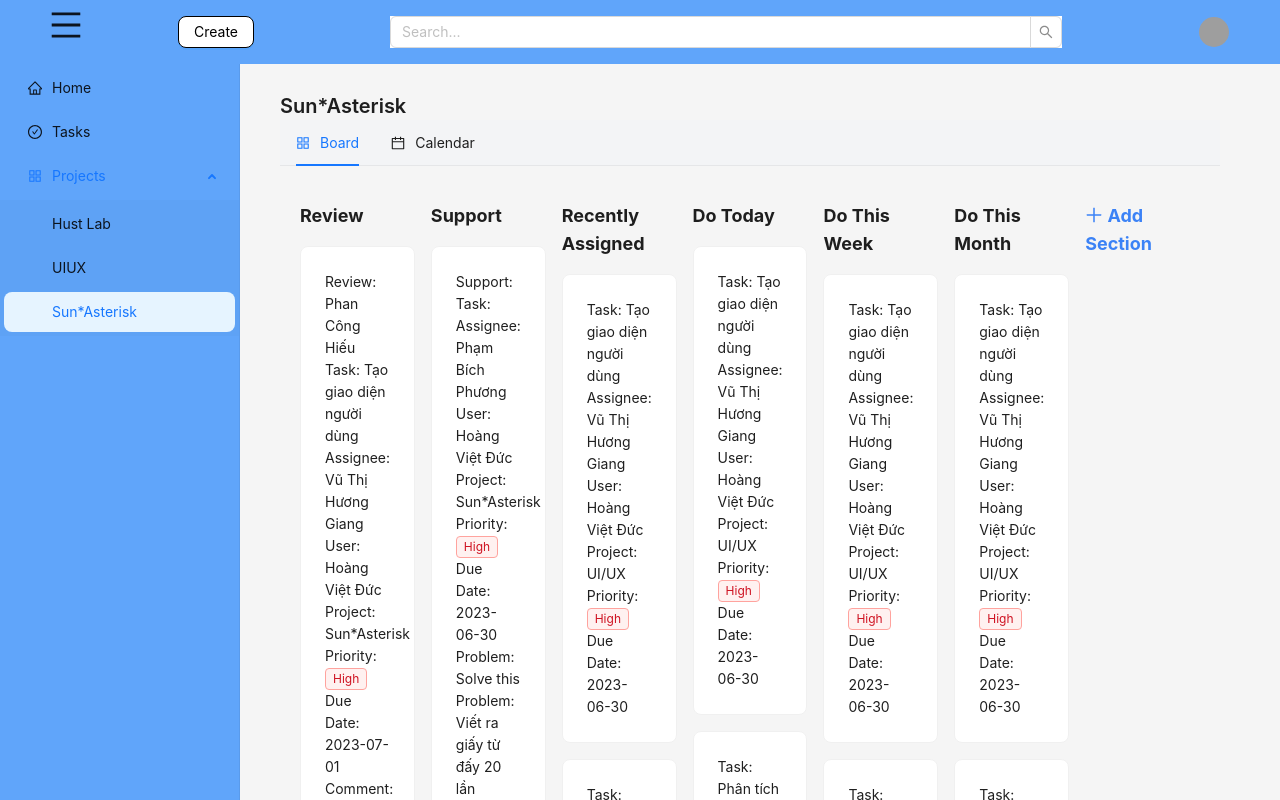
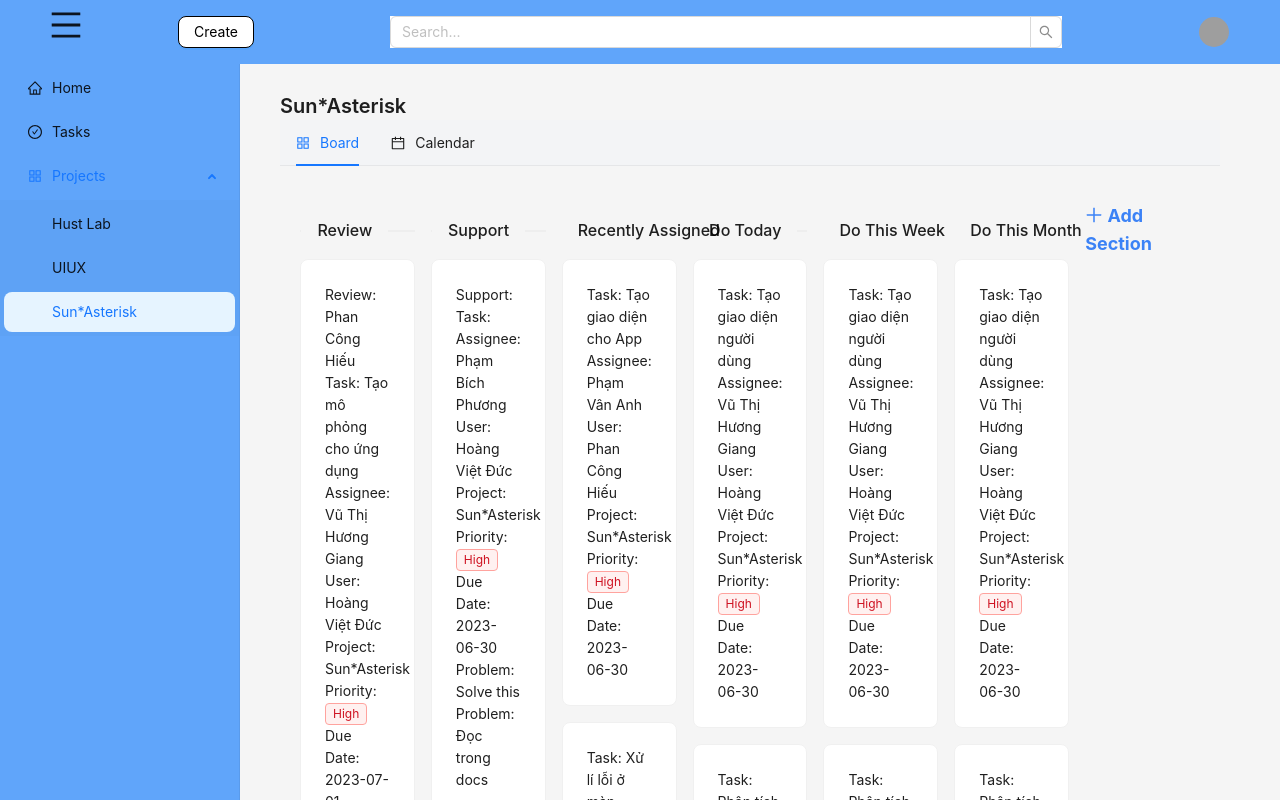
Before and after one commit to phanhieu2507/UIUX_Easy_Manage, a React (Create React App) app: page /sunasterisk in a window 1280 px wide. Shown: the top 800 px of the page. Built offline with nearby package versions, Linux system fonts and the light colour scheme; grey boxes are pictures that could not be loaded.

Commit message:
update field

```diff
--- a/src/pages/board/board.js
+++ b/src/pages/board/board.js
@@ -1,5 +1,5 @@
 import { useState } from 'react';
-import { Layout, Card, Modal, Input, Space, Rate, Tag } from 'antd';
+import { Layout, Card, Modal, Input, Space, Rate, Tag, Divider } from 'antd';
 import { PlusOutlined,StarFilled } from '@ant-design/icons';
 
 const { Content } = Layout;
@@ -218,7 +218,7 @@ const Board = () => {
       <Content className="p-5">
         <div className="grid grid-cols-7 gap-4">
           <div className="col-span-1">
-            <h2 className="text-lg font-bold mb-4">Review</h2>
+            <h2 className="text-lg font-bold mb-4"><Divider orientation="left">Review</Divider></h2>
             <div className="h-screen overflow-y-auto hover:overflow-y-scroll">
             {reviewTasks.map((task) => (
   <Card key={task.id} className="mb-4">
@@ -247,7 +247,7 @@ const Board = () => {
             </div>
           </div>
           <div className="col-span-1">
-            <h2 className="text-lg font-bold mb-4">Support</h2>
+            <h2 className="text-lg font-bold mb-4"><Divider orientation="left">Support</Divider></h2>
             <div className="h-screen overflow-y-auto hover:overflow-y-scroll">
               {supportTasks.map((task) => (
                 <Card key={task.id} className="mb-4">
@@ -274,7 +274,7 @@ const Board = () => {
             </div>
           </div>
           <div className="col-span-1">
-            <h2 className="text-lg font-bold mb-4">Recently Assigned</h2>
+            <h2 className="text-lg font-bold mb-4"><Divider orientation="left">Recently Assigned</Divider></h2>
             <div className="h-screen overflow-y-auto hover:overflow-y-scroll">
               {recentlyAssignedTasks.map((task) => (
                 <Card key={task.id} className="mb-4"><h3>{task.title}</h3>
@@ -297,7 +297,7 @@ const Board = () => {
             </div>
           </div>
           <div className="col-span-1">
-            <h2 className="text-lg font-bold mb-4">Do Today</h2>
+            <h2 className="text-lg font-bold mb-4"><Divider orientation="left">Do Today</Divider></h2>
             <div className="h-screen overflow-y-auto hover:overflow-y-scroll">
               {doTodayTasks.map((task) => (
                 <Card key={task.id} className="mb-4"><h3>{task.title}</h3>
@@ -319,7 +319,7 @@ const Board = () => {
             </div>
           </div>
           <div className="col-span-1">
-            <h2 className="text-lg font-bold mb-4">Do This Week</h2>
+            <h2 className="text-lg font-bold mb-4"><Divider orientation="left">Do This Week</Divider></h2>
             <div className="h-screen overflow-y-auto hover:overflow-y-scroll">
               {doThisWeekTasks.map((task) => (
                 <Card key={task.id} className="mb-4"><h3>{task.title}</h3>
@@ -341,7 +341,7 @@ const Board = () => {
             </div>
           </div>
           <div className="col-span-1">
-            <h2 className="text-lg font-bold mb-4">Do This Month</h2>
+            <h2 className="text-lg font-bold mb-4"><Divider orientation="left">Do This Month</Divider></h2>
             <div className="h-screen overflow-y-auto hover:overflow-y-scroll">
               {doThisMonthTasks.map((task) => (
                 <Card key={task.id} className="mb-4"><h3>{task.title}</h3>
--- a/src/pages/board/boardSun.js
+++ b/src/pages/board/boardSun.js
@@ -1,5 +1,5 @@
 import { useState } from 'react';
-import { Layout, Card, Modal, Input, Space, Rate, Tag } from 'antd';
+import { Layout, Card, Modal, Input, Space, Rate, Tag, Divider } from 'antd';
 import { PlusOutlined,StarFilled } from '@ant-design/icons';
 
 const { Content } = Layout;
@@ -8,24 +8,24 @@ const BoardSun = () => {
   var reviewTasks = [
     {
       Review: "Phan Công Hiếu",
-      Task: "Tạo giao diện người dùng",
+      Task: "Tạo mô phỏng cho ứng dụng",
       Assignee: "Vũ Thị Hương Giang",
       User: "Hoàng Việt Đức",
       Project: "Sun*Asterisk",
       Priority: "High",
       dueDate: "2023-07-01",
-      Comment: "Công việc hoàn thành đúng tiến độ và chất lượng tốt!",
+      Comment: "Mô phỏng hoạt động được",
       Rating: 5,
     },
     {
       Review: "Phan Công Hiếu",
-      Task: "Phân tích yêu cầu người dùng",
+      Task: "Phân tích mô phỏng",
       Assignee: "Trịnh Tuấn Đạt",
       User: "Hoàng Việt Đức",
       Project: "Sun*Asterisk",
       Priority: "Medium",
       dueDate: "2023-07-15",
-      Comment: "Công việc có những điểm cần cải thiện, nhưng tổng thể là tốt!",
+      Comment: "Báo cáo thiếu mục 2",
       Rating: 4.8,
     },
   ];
@@ -38,8 +38,8 @@ const BoardSun = () => {
       Project: "Sun*Asterisk",
       Priority: "High",
       dueDate: "2023-06-30",
-      Problem: "Khó học thuộc Kanji",
-      solveThisProblem: "Viết ra giấy từ đấy 20 lần",
+      Problem: "Phần component cha không liên kết",
+      solveThisProblem: "Đọc trong docs",
     },
     {
       Support: "Phan Công Hiếu",
@@ -57,16 +57,16 @@ const BoardSun = () => {
   var recentlyAssignedTasks = [
     {
       id: 1,
-      Task: "Tạo giao diện người dùng",
-      Assignee: "Vũ Thị Hương Giang",
-      User: "Hoàng Việt Đức",
-      Project: "UI/UX",
+      Task: "Tạo giao diện cho App",
+      Assignee: "Phạm Vân Anh",
+      User: "Phan Công Hiếu",
+      Project: "Sun*Asterisk",
       Priority: "High",
       dueDate: "2023-06-30",
     },
     {
       id: 2,
-      Task: "Phân tích yêu cầu người dùng",
+      Task: "Xử lí lỗi ở màn Home",
       Assignee: "Trịnh Tuấn Đạt",
       User: "Hoàng Việt Đức",
       Project: "Sun*Asterisk",
@@ -75,7 +75,7 @@ const BoardSun = () => {
     },
     {
       id: 3,
-      Task: "Làm 1 đề JLPT",
+      Task: "Xử lí lỗi ở màn Home details",
       Assignee: "Ngô Lan Anh",
       User: "Hoàng Việt Đức",
       Project: "Sun*Asterisk",
@@ -90,7 +90,7 @@ const BoardSun = () => {
       Task: "Tạo giao diện người dùng",
       Assignee: "Vũ Thị Hương Giang",
       User: "Hoàng Việt Đức",
-      Project: "UI/UX",
+      Project: "Sun*Asterisk",
       Priority: "High",
       dueDate: "2023-06-30",
     },
@@ -120,7 +120,7 @@ const BoardSun = () => {
       Task: "Tạo giao diện người dùng",
       Assignee: "Vũ Thị Hương Giang",
       User: "Hoàng Việt Đức",
-      Project: "UI/UX",
+      Project: "Sun*Asterisk",
       Priority: "High",
       dueDate: "2023-06-30",
     },
@@ -150,7 +150,7 @@ const BoardSun = () => {
       Task: "Tạo giao diện người dùng",
       Assignee: "Vũ Thị Hương Giang",
       User: "Hoàng Việt Đức",
-      Project: "UI/UX",
+      Project: "Sun*Asterisk",
       Priority: "High",
       dueDate: "2023-06-30",
     },
@@ -218,7 +218,7 @@ const BoardSun = () => {
       <Content className="p-5">
         <div className="grid grid-cols-7 gap-4">
           <div className="col-span-1">
-            <h2 className="text-lg font-bold mb-4">Review</h2>
+            <h2 className="text-lg font-bold mb-4"><Divider orientation="left">Review</Divider></h2>
             <div className="h-screen overflow-y-auto hover:overflow-y-scroll">
             {reviewTasks.map((task) => (
   <Card key={task.id} className="mb-4">
@@ -247,7 +247,7 @@ const BoardSun = () => {
             </div>
           </div>
           <div className="col-span-1">
-            <h2 className="text-lg font-bold mb-4">Support</h2>
+            <h2 className="text-lg font-bold mb-4"><Divider orientation="left">Support</Divider></h2>
             <div className="h-screen overflow-y-auto hover:overflow-y-scroll">
               {supportTasks.map((task) => (
                 <Card key={task.id} className="mb-4">
@@ -274,7 +274,7 @@ const BoardSun = () => {
             </div>
           </div>
           <div className="col-span-1">
-            <h2 className="text-lg font-bold mb-4">Recently Assigned</h2>
+            <h2 className="text-lg font-bold mb-4"><Divider orientation="left">Recently Assigned</Divider></h2>
             <div className="h-screen overflow-y-auto hover:overflow-y-scroll">
               {recentlyAssignedTasks.map((task) => (
                 <Card key={task.id} className="mb-4"><h3>{task.title}</h3>
@@ -297,7 +297,7 @@ const BoardSun = () => {
             </div>
           </div>
           <div className="col-span-1">
-            <h2 className="text-lg font-bold mb-4">Do Today</h2>
+            <h2 className="text-lg font-bold mb-4"><Divider orientation="left">Do Today</Divider></h2>
             <div className="h-screen overflow-y-auto hover:overflow-y-scroll">
               {doTodayTasks.map((task) => (
                 <Card key={task.id} className="mb-4"><h3>{task.title}</h3>
@@ -319,7 +319,7 @@ const BoardSun = () => {
             </div>
           </div>
           <div className="col-span-1">
-            <h2 className="text-lg font-bold mb-4">Do This Week</h2>
+            <h2 className="text-lg font-bold mb-4"><Divider orientation="left">Do This Week</Divider></h2>
             <div className="h-screen overflow-y-auto hover:overflow-y-scroll">
               {doThisWeekTasks.map((task) => (
                 <Card key={task.id} className="mb-4"><h3>{task.title}</h3>
@@ -341,7 +341,7 @@ const BoardSun = () => {
             </div>
           </div>
           <div className="col-span-1">
-            <h2 className="text-lg font-bold mb-4">Do This Month</h2>
+            <h2 className="text-lg font-bold mb-4"><Divider orientation="left">Do This Month</Divider></h2>
             <div className="h-screen overflow-y-auto hover:overflow-y-scroll">
               {doThisMonthTasks.map((task) => (
                 <Card key={task.id} className="mb-4"><h3>{task.title}</h3>
--- a/src/pages/board/boardUIUX.js
+++ b/src/pages/board/boardUIUX.js
@@ -1,5 +1,5 @@
 import { useState } from 'react';
-import { Layout, Card, Modal, Input, Space, Rate, Tag } from 'antd';
+import { Layout, Card, Modal, Input, Space, Rate, Tag, Divider } from 'antd';
 import { PlusOutlined,StarFilled } from '@ant-design/icons';
 
 const { Content } = Layout;
@@ -218,7 +218,7 @@ const BoardUIUX = () => {
       <Content className="p-5">
         <div className="grid grid-cols-7 gap-4">
           <div className="col-span-1">
-            <h2 className="text-lg font-bold mb-4">Review</h2>
+            <h2 className="text-lg font-bold mb-4"><Divider orientation="left">Review</Divider></h2>
             <div className="h-screen overflow-y-auto hover:overflow-y-scroll">
             {reviewTasks.map((task) => (
   <Card key={task.id} className="mb-4">
@@ -247,7 +247,7 @@ const BoardUIUX = () => {
             </div>
           </div>
           <div className="col-span-1">
-            <h2 className="text-lg font-bold mb-4">Support</h2>
+            <h2 className="text-lg font-bold mb-4"><Divider orientation="left">Support</Divider></h2>
             <div className="h-screen overflow-y-auto hover:overflow-y-scroll">
               {supportTasks.map((task) => (
                 <Card key={task.id} className="mb-4">
@@ -274,7 +274,7 @@ const BoardUIUX = () => {
             </div>
           </div>
           <div className="col-span-1">
-            <h2 className="text-lg font-bold mb-4">Recently Assigned</h2>
+            <h2 className="text-lg font-bold mb-4"><Divider orientation="left">Recently Assigned</Divider></h2>
             <div className="h-screen overflow-y-auto hover:overflow-y-scroll">
               {recentlyAssignedTasks.map((task) => (
                 <Card key={task.id} className="mb-4"><h3>{task.title}</h3>
@@ -297,7 +297,7 @@ const BoardUIUX = () => {
             </div>
           </div>
           <div className="col-span-1">
-            <h2 className="text-lg font-bold mb-4">Do Today</h2>
+            <h2 className="text-lg font-bold mb-4"><Divider orientation="left">Do Today</Divider></h2>
             <div className="h-screen overflow-y-auto hover:overflow-y-scroll">
               {doTodayTasks.map((task) => (
                 <Card key={task.id} className="mb-4"><h3>{task.title}</h3>
@@ -319,7 +319,7 @@ const BoardUIUX = () => {
             </div>
           </div>
           <div className="col-span-1">
-            <h2 className="text-lg font-bold mb-4">Do This Week</h2>
+            <h2 className="text-lg font-bold mb-4"><Divider orientation="left">Do This Week</Divider></h2>
             <div className="h-screen overflow-y-auto hover:overflow-y-scroll">
               {doThisWeekTasks.map((task) => (
                 <Card key={task.id} className="mb-4"><h3>{task.title}</h3>
@@ -341,7 +341,7 @@ const BoardUIUX = () => {
             </div>
           </div>
           <div className="col-span-1">
-            <h2 className="text-lg font-bold mb-4">Do This Month</h2>
+            <h2 className="text-lg font-bold mb-4"><Divider orientation="left">Do This Month</Divider></h2>
             <div className="h-screen overflow-y-auto hover:overflow-y-scroll">
               {doThisMonthTasks.map((task) => (
                 <Card key={task.id} className="mb-4"><h3>{task.title}</h3>
```
